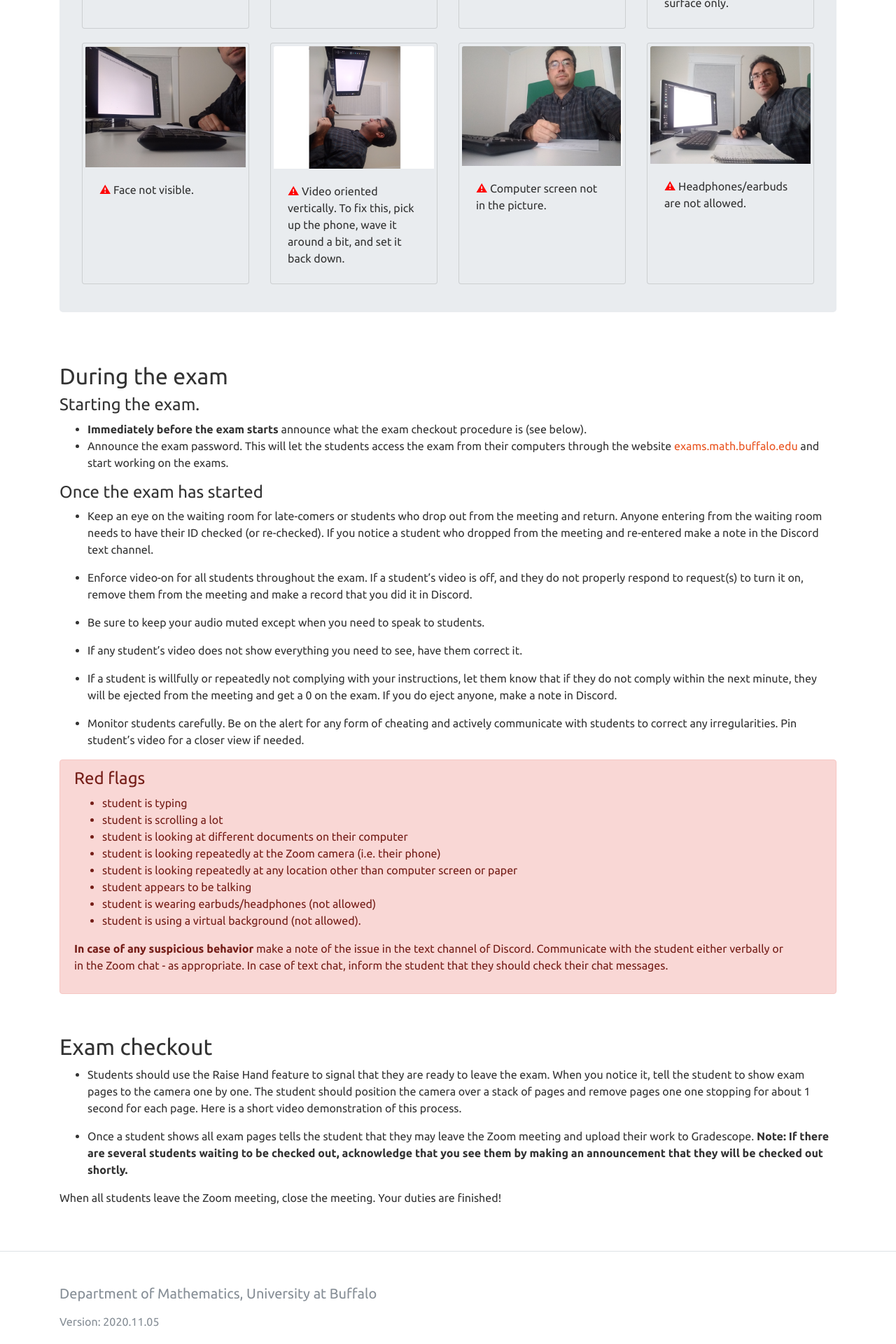
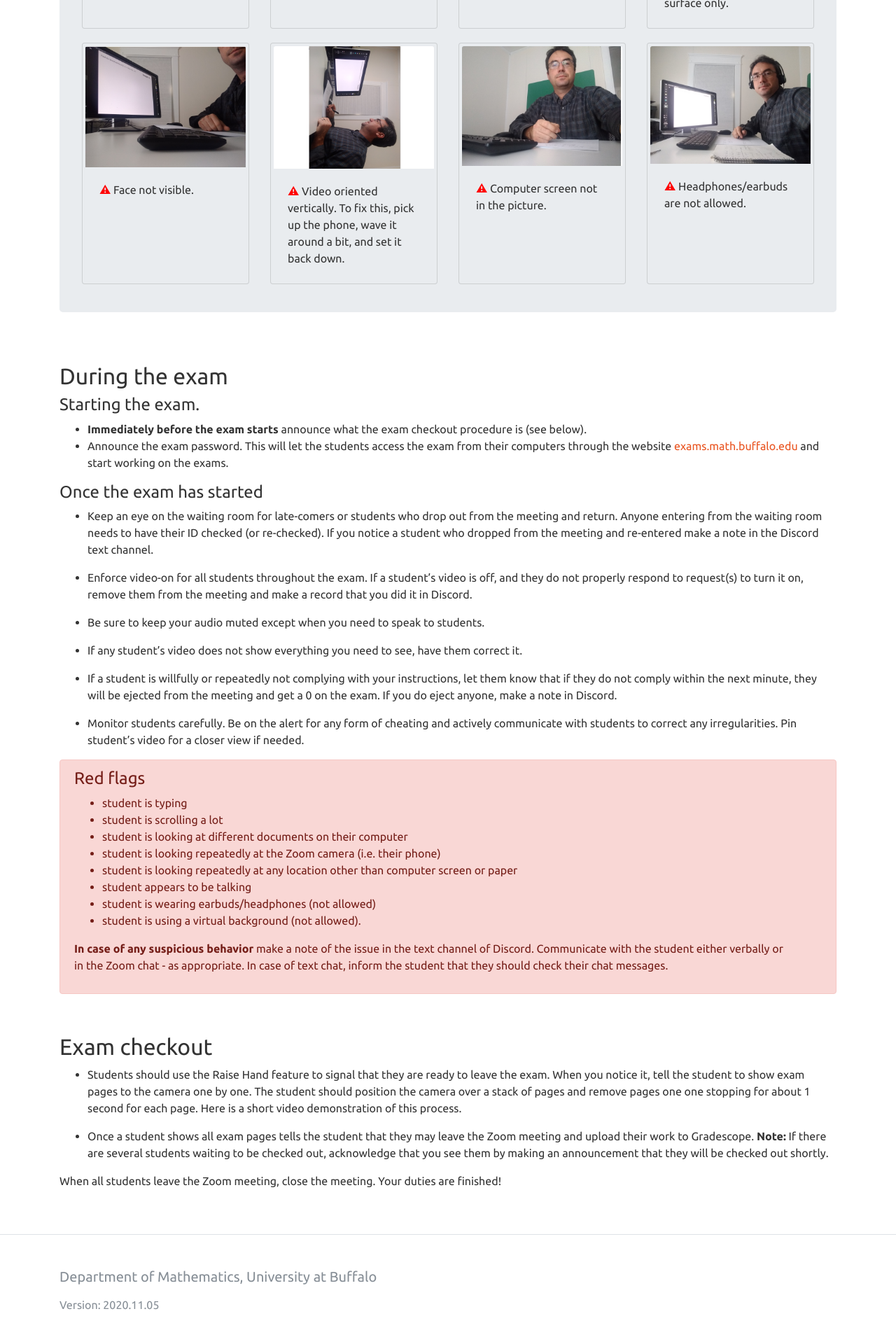
Before and after one commit to ub-math/exam_guides, a Jekyll site: the page built from docs/proctor.md, in a window 1280 px wide. Shown: the part 4480-6400 px from the top of the page at 70% size. Built offline with Jekyll 4.4.1, drawn with Linux system fonts in a browser that asks for light colours.

```diff
--- a/docs/proctor.md
+++ b/docs/proctor.md
@@ -279,7 +279,7 @@ the student that they should check their chat messages.</p>
   demonstration of this process.
 
 * Once a student shows all exam pages tells the student that they may leave the Zoom meeting and upload their work
-  to Gradescope.  <b>Note:<b/> If there are several students waiting to be checked out, acknowledge that you see them by
+  to Gradescope.  <b>Note:</b> If there are several students waiting to be checked out, acknowledge that you see them by
   making an announcement that they will be checked out shortly.
 
 When all students leave the Zoom meeting, close the meeting. Your  duties are finished!
```
